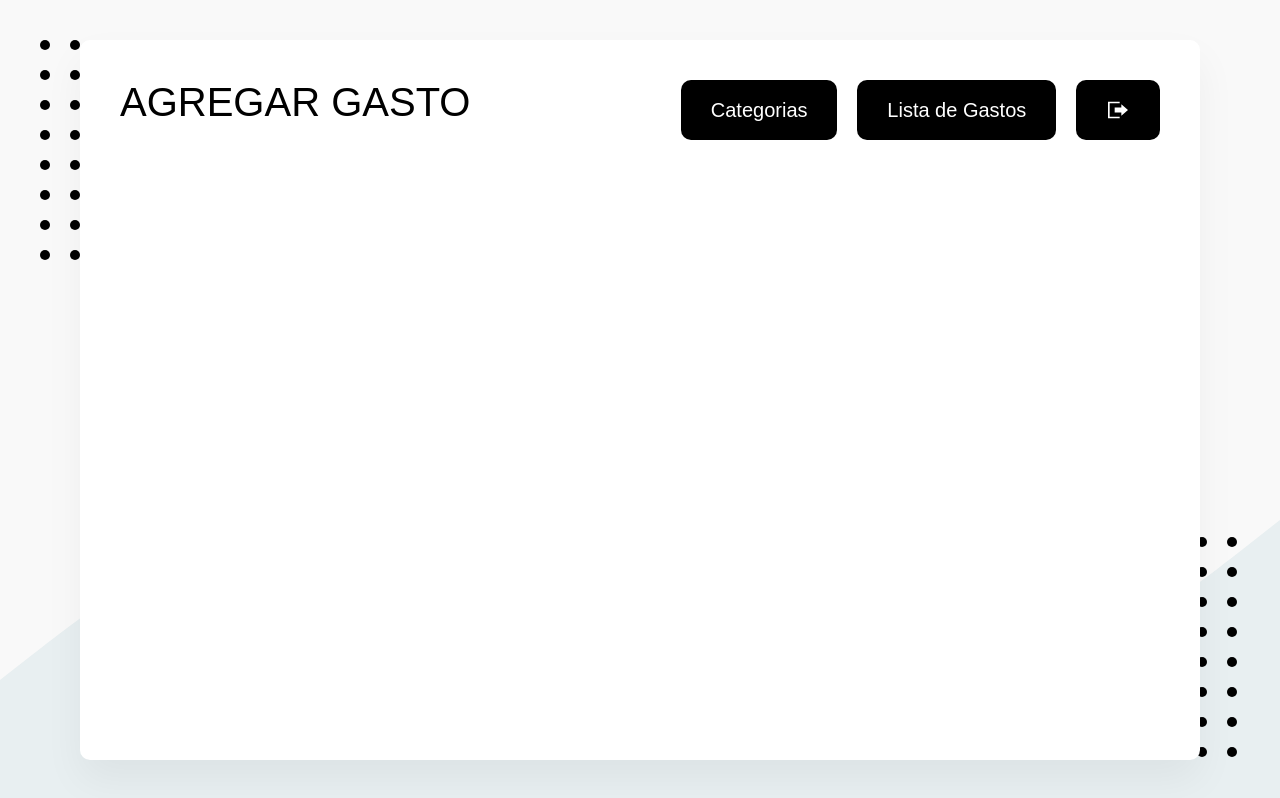
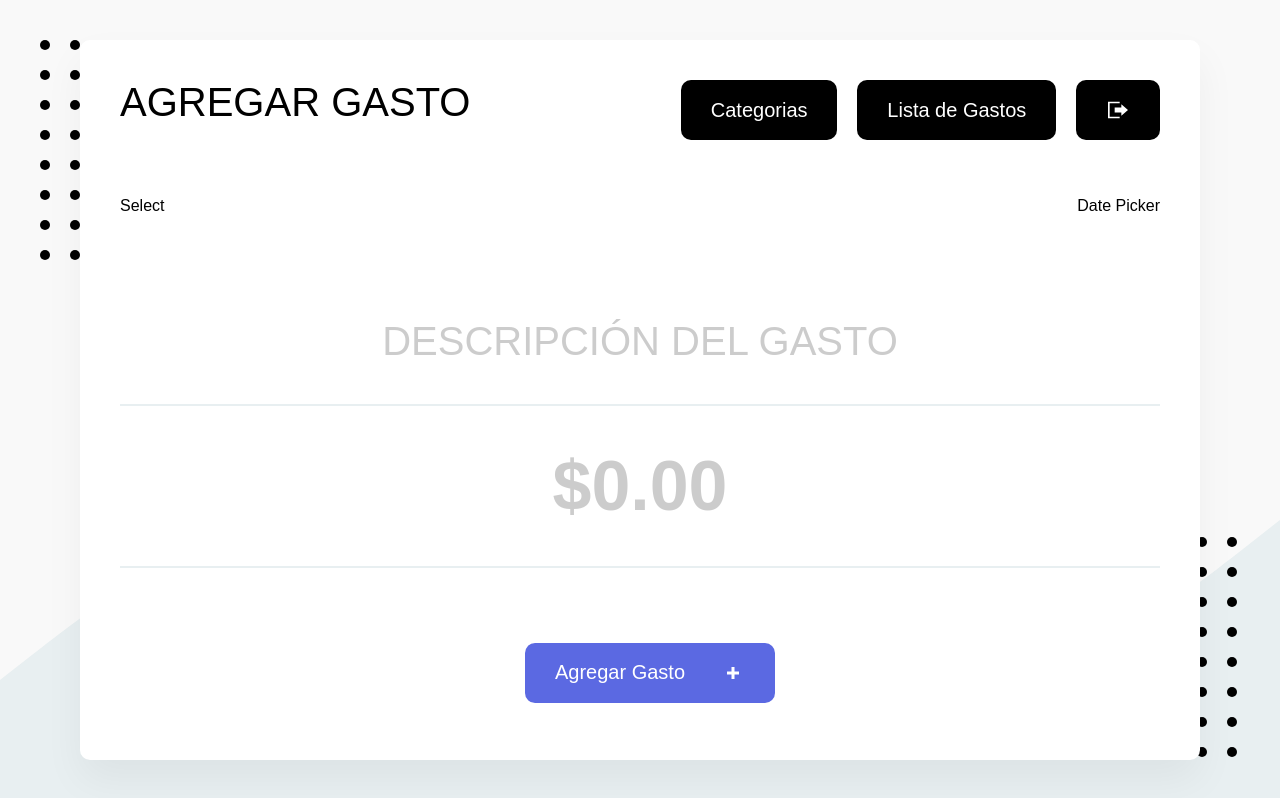
Before and after one commit to mapper895/expenses_list_app, a React (Create React App) app: page / in a window 1280 px wide. Built offline with nearby package versions, Linux system fonts and the light colour scheme; no server answers; sample sign-in values are in the browser's storage; what webfontloader would draw is missing.

Commit message:
16. Expense Form Structure

```diff
--- a/src/App.js
+++ b/src/App.js
@@ -8,6 +8,7 @@ import {
 } from "./elements/Header";
 import { Boton } from "./elements/Boton";
 import LogOutBoton from "./elements/LogOutBoton";
+import ExpenseForm from "./components/ExpenseForm";
 
 const App = () => {
   return (
@@ -26,6 +27,8 @@ const App = () => {
           </BotonContainer>
         </HeaderContainer>
       </Header>
+
+      <ExpenseForm />
     </>
   );
 };
--- /dev/null
+++ b/src/components/ExpenseForm.js
@@ -0,0 +1,57 @@
+import React, { useState } from "react";
+import {
+  FilterContainer,
+  Form,
+  Input,
+  BigInput,
+  BotonContainer,
+} from "../elements/FormElements";
+import { Boton } from "../elements/Boton";
+import { ReactComponent as PlusIcon } from "../img/plus.svg";
+
+const ExpenseForm = () => {
+  const [descriptionInput, setDescriptionInput] = useState("");
+  const [quantityInput, setQuantityInput] = useState("");
+
+  const handleChange = (e) => {
+    if (e.target.name === "description") {
+      setDescriptionInput(e.target.value);
+    } else if (e.target.name === "quantity") {
+      setQuantityInput(e.target.value.replace(/[^0-9.]/g, ""));
+    }
+  };
+
+  return (
+    <Form>
+      <FilterContainer>
+        <p>Select</p>
+        <p>Date Picker</p>
+      </FilterContainer>
+      <div>
+        <Input
+          type="text"
+          name="description"
+          id="description"
+          placeholder="Descripción del gasto"
+          value={descriptionInput}
+          onChange={handleChange}
+        />
+        <BigInput
+          type="text"
+          name="quantity"
+          id="quantity"
+          placeholder="$0.00"
+          value={quantityInput}
+          onChange={handleChange}
+        />
+      </div>
+      <BotonContainer>
+        <Boton as="button" primary withIcon type="submit">
+          Agregar Gasto <PlusIcon />
+        </Boton>
+      </BotonContainer>
+    </Form>
+  );
+};
+
+export default ExpenseForm;
```
Also changed, not shown: 1 other file (tests, documents, lock files or other folders).
